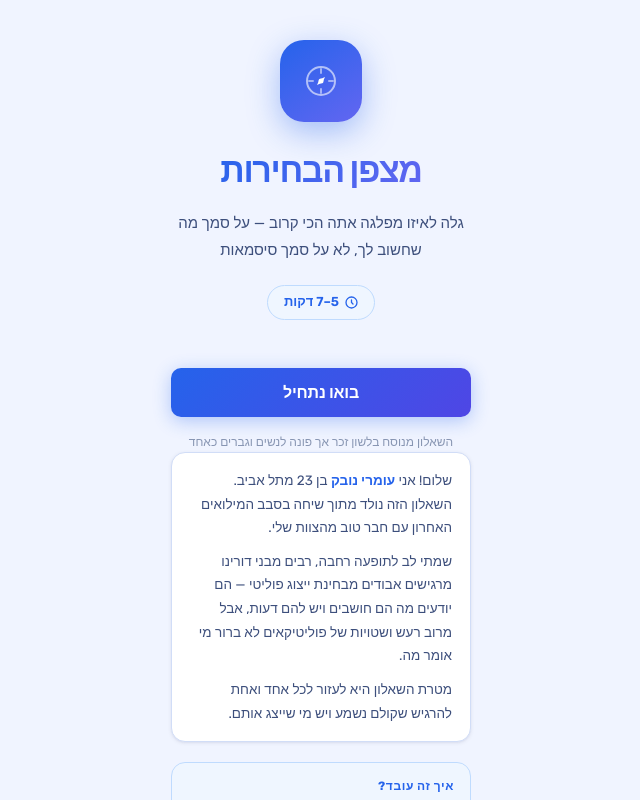
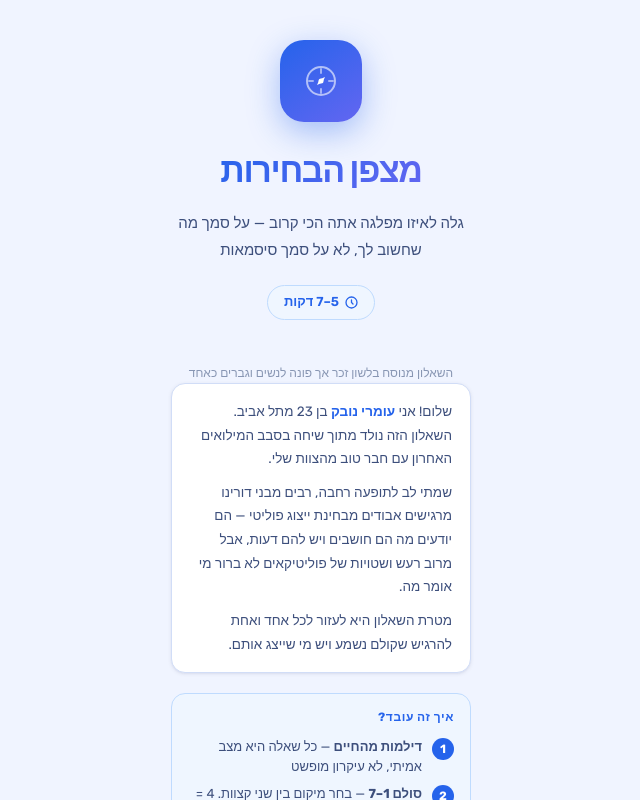
Before and after one commit to omrinovak/election-compass, a React (Vite) app: page / in a window 1280 px wide. Shown: the top 800 px of the page, without its empty margins (319-959 px from the left). Built offline with nearby package versions, Linux system fonts and the light colour scheme.

Commit message:
fix: remove duplicate early CTA button from welcome screen

```diff
--- a/src/components/Welcome.tsx
+++ b/src/components/Welcome.tsx
@@ -41,12 +41,6 @@ export default function Welcome({ onStart, onAdmin }: { onStart: () => void; onA
       <div className="time-badge">
         <ClockIcon />
         5–7 דקות
-      </div>
-
-      <div style={{ width: '100%', maxWidth: 300, marginTop: 20 }}>
-        <button className="btn btn-primary" style={{ width: '100%' }} onClick={onStart}>
-          בואו נתחיל
-        </button>
       </div>
 
       <p style={{ fontSize: 12, color: 'var(--text-muted)', marginTop: 16, textAlign: 'center' }}>
```
